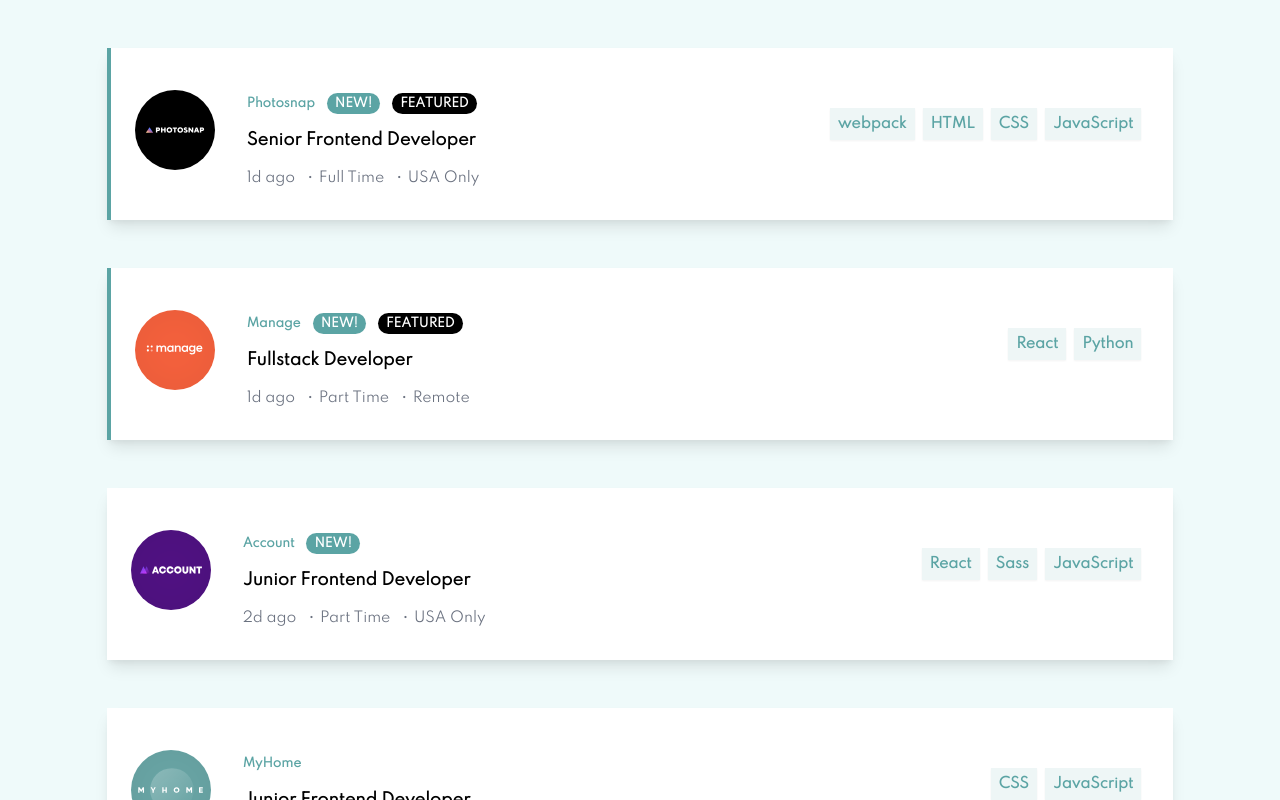
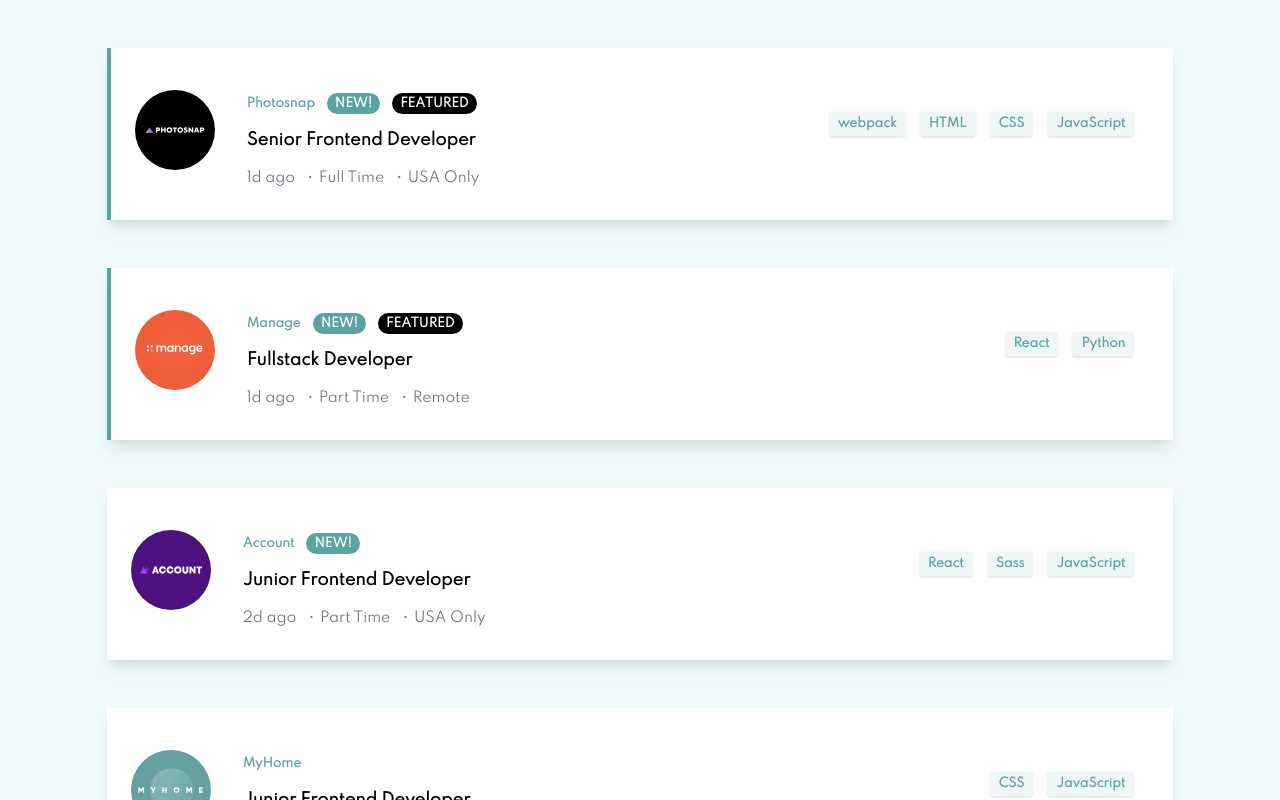
Before and after one commit to Douyemiene/Job-listings, a React (Create React App) app: page / in a window 1280 px wide. Shown: the top 800 px of the page. Built offline with nearby package versions, Linux system fonts and the light colour scheme.

Commit message:
feature: more styling for Job Component

```diff
--- a/src/components/Job.js
+++ b/src/components/Job.js
@@ -40,12 +40,12 @@
         <div className="text-xs text-left mt-6">
           <span className="text-primary font-bold ">{company}</span>
           {when && (
-            <span className="bg-primary flex-inline justify-center items-center text-white font-bold mx-3 py-1 px-2 rounded-xl">
+            <span className="bg-primary flex-inline justify-center items-center text-white font-semibold mx-3 py-1 px-2 rounded-xl">
               NEW!
             </span>
           )}
           {featured && (
-            <span className="bg-black flex-inline justify-center items-center  text-white py-1 px-2 rounded-xl font-bold uppercase">
+            <span className="bg-black flex-inline justify-center items-center  text-white py-1 px-2 rounded-xl font-semibold uppercase">
               featured
             </span>
           )}
@@ -94,7 +94,7 @@
 
 const ToolsAndLanguages = ({ toolOrSkill }) => {
   return (
-    <span className="px-2 py-1.5 shadow-sm text-primary bg-cyan text-sm font-semibold mr-2 mb-3">
+    <span className="px-2 py-1 shadow text-primary bg-cyan text-xs font-bold mr-4 mb-3">
       {toolOrSkill}
     </span>
   );
```
